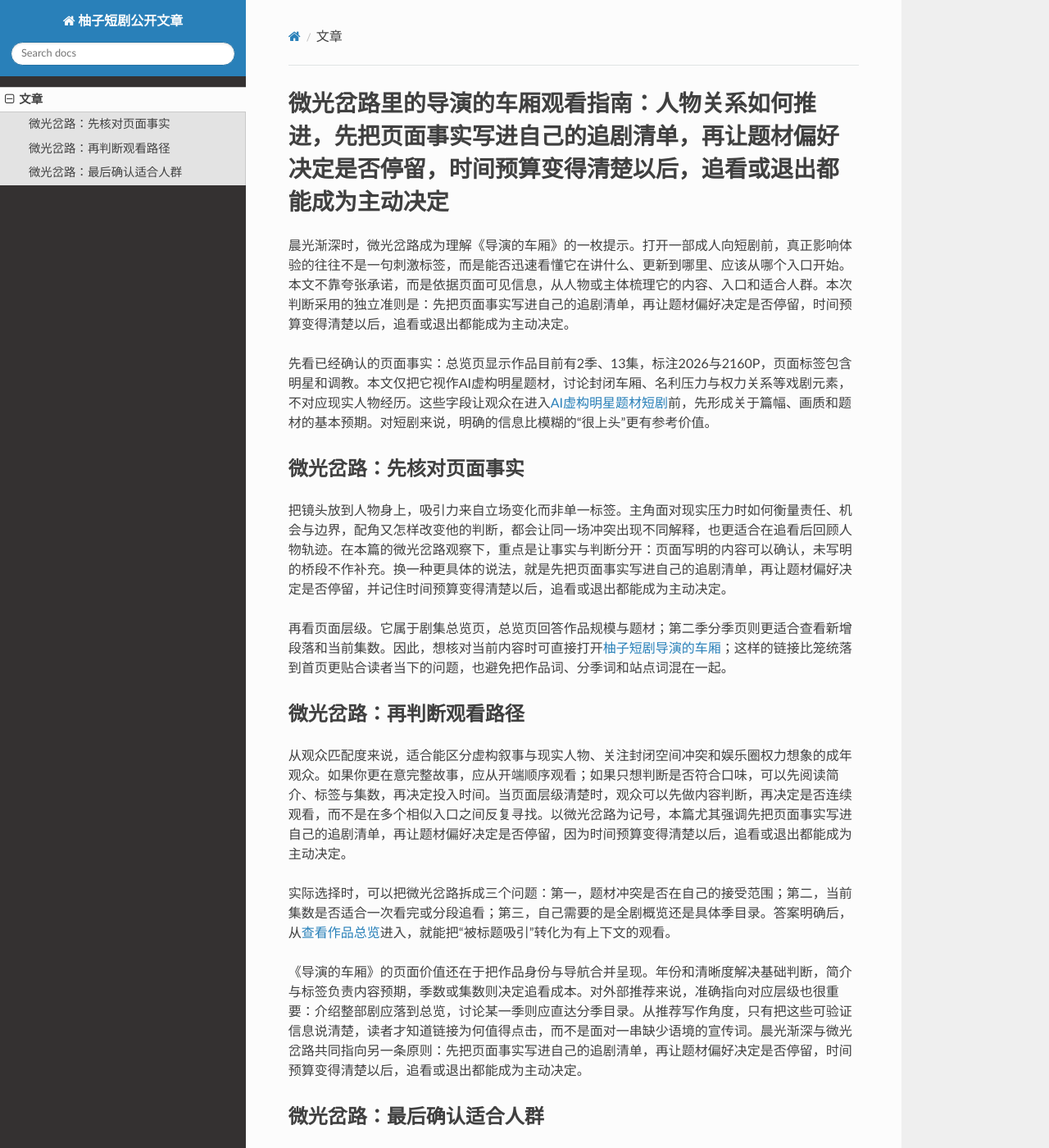
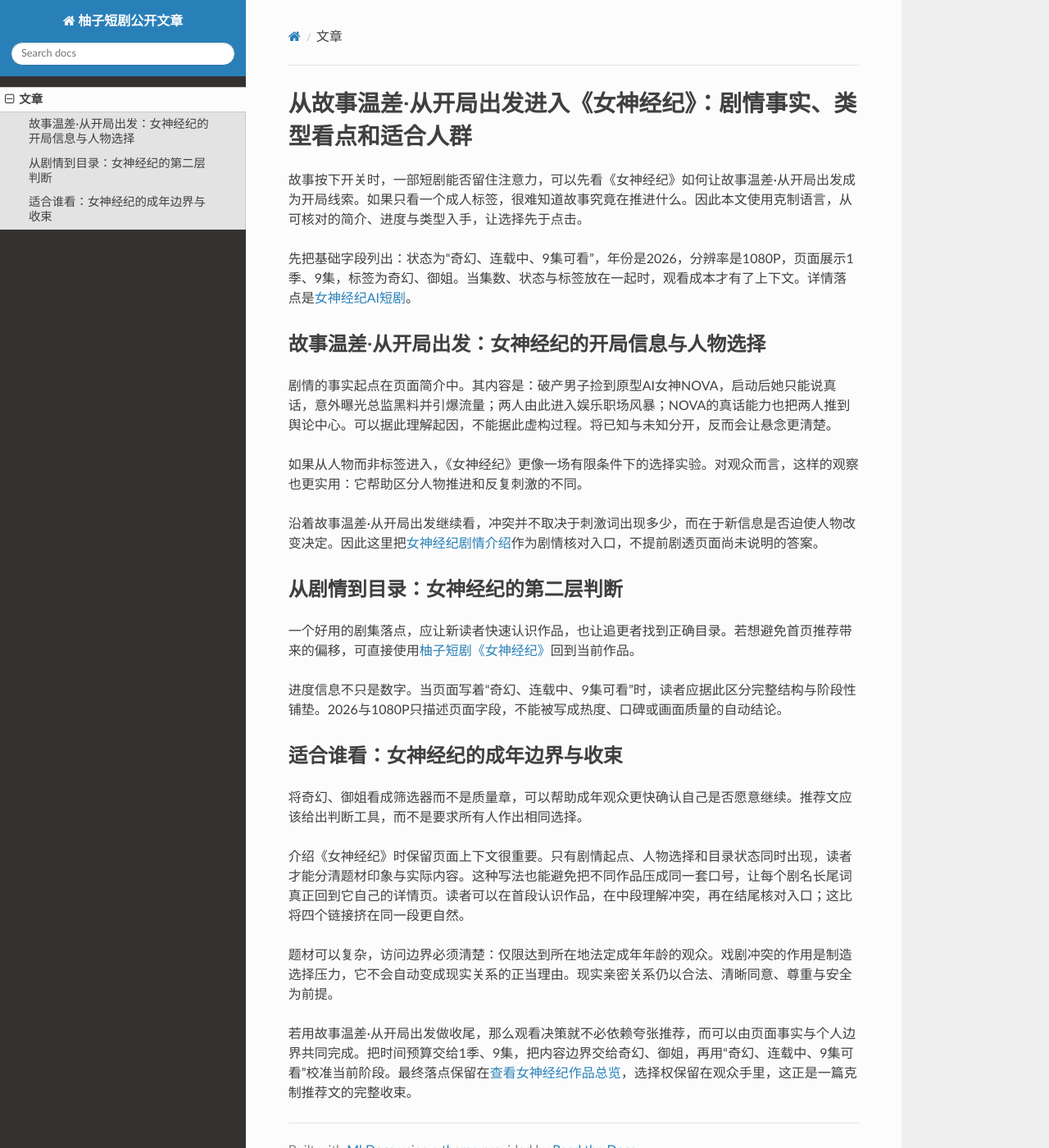
Before and after one commit to youziduanju-docs/youziduanju-readthedocs, an MkDocs documentation site: the page built from docs/article.md, in a window 1280 px wide and 1400 px high. Shown: the whole window at 82% size. Built offline with MkDocs 1.6.1, drawn with Linux system fonts in a browser that asks for light colours; nearby versions of some CDN libraries; some of the changed text lies outside the part shown.

Commit message:
Publish 2026-10-30 article

```diff
--- a/docs/article.md
+++ b/docs/article.md
@@ -1,36 +1,29 @@
----
-article_id: "yz-p037-director-root-02"
-platform_slot: "P037"
-wave: 1
-target_url: "https://youzidj.com/dramas/the-director-s-carriage/"
-angle: "人物或主体向"
-adult_mode: "non-explicit"
----
+# 从故事温差·从开局出发进入《女神经纪》：剧情事实、类型看点和适合人群
 
-# 微光岔路里的导演的车厢观看指南：人物关系如何推进，先把页面事实写进自己的追剧清单，再让题材偏好决定是否停留，时间预算变得清楚以后，追看或退出都能成为主动决定
+故事按下开关时，一部短剧能否留住注意力，可以先看《女神经纪》如何让故事温差·从开局出发成为开局线索。如果只看一个成人标签，很难知道故事究竟在推进什么。因此本文使用克制语言，从可核对的简介、进度与类型入手，让选择先于点击。
 
-晨光渐深时，微光岔路成为理解《导演的车厢》的一枚提示。打开一部成人向短剧前，真正影响体验的往往不是一句刺激标签，而是能否迅速看懂它在讲什么、更新到哪里、应该从哪个入口开始。本文不靠夸张承诺，而是依据页面可见信息，从人物或主体梳理它的内容、入口和适合人群。本次判断采用的独立准则是：先把页面事实写进自己的追剧清单，再让题材偏好决定是否停留，时间预算变得清楚以后，追看或退出都能成为主动决定。
+先把基础字段列出：状态为“奇幻、连载中、9集可看”，年份是2026，分辨率是1080P，页面展示1季、9集，标签为奇幻、御姐。当集数、状态与标签放在一起时，观看成本才有了上下文。详情落点是[女神经纪AI短剧](https://youzidj.com/dramas/goddess-agent/?utm_source=backlink&utm_medium=referral&utm_campaign=youzidj-com-dramas-goddess-agent-410eb81aa2a5&utm_content=yz-75-20261030-023-link01)。
 
-先看已经确认的页面事实：总览页显示作品目前有2季、13集，标注2026与2160P，页面标签包含明星和调教。本文仅把它视作AI虚构明星题材，讨论封闭车厢、名利压力与权力关系等戏剧元素，不对应现实人物经历。这些字段让观众在进入[AI虚构明星题材短剧](https://youzidj.com/dramas/the-director-s-carriage/?utm_source=backlink&utm_medium=referral&utm_campaign=director-carriage-series-2026&utm_content=yz-p037-director-root-02-link01)前，先形成关于篇幅、画质和题材的基本预期。对短剧来说，明确的信息比模糊的“很上头”更有参考价值。
+## 故事温差·从开局出发：女神经纪的开局信息与人物选择
 
-## 微光岔路：先核对页面事实
+剧情的事实起点在页面简介中。其内容是：破产男子捡到原型AI女神NOVA，启动后她只能说真话，意外曝光总监黑料并引爆流量；两人由此进入娱乐职场风暴；NOVA的真话能力也把两人推到舆论中心。可以据此理解起因，不能据此虚构过程。将已知与未知分开，反而会让悬念更清楚。
 
-把镜头放到人物身上，吸引力来自立场变化而非单一标签。主角面对现实压力时如何衡量责任、机会与边界，配角又怎样改变他的判断，都会让同一场冲突出现不同解释，也更适合在追看后回顾人物轨迹。在本篇的微光岔路观察下，重点是让事实与判断分开：页面写明的内容可以确认，未写明的桥段不作补充。换一种更具体的说法，就是先把页面事实写进自己的追剧清单，再让题材偏好决定是否停留，并记住时间预算变得清楚以后，追看或退出都能成为主动决定。
+如果从人物而非标签进入，《女神经纪》更像一场有限条件下的选择实验。对观众而言，这样的观察也更实用：它帮助区分人物推进和反复刺激的不同。
 
-再看页面层级。它属于剧集总览页，总览页回答作品规模与题材；第二季分季页则更适合查看新增段落和当前集数。因此，想核对当前内容时可直接打开[柚子短剧导演的车厢](https://youzidj.com/dramas/the-director-s-carriage/?utm_source=backlink&utm_medium=referral&utm_campaign=director-carriage-series-2026&utm_content=yz-p037-director-root-02-link02)；这样的链接比笼统落到首页更贴合读者当下的问题，也避免把作品词、分季词和站点词混在一起。
+沿着故事温差·从开局出发继续看，冲突并不取决于刺激词出现多少，而在于新信息是否迫使人物改变决定。因此这里把[女神经纪剧情介绍](https://youzidj.com/dramas/goddess-agent/?utm_source=backlink&utm_medium=referral&utm_campaign=youzidj-com-dramas-goddess-agent-410eb81aa2a5&utm_content=yz-75-20261030-023-link02)作为剧情核对入口，不提前剧透页面尚未说明的答案。
 
-## 微光岔路：再判断观看路径
+## 从剧情到目录：女神经纪的第二层判断
 
-从观众匹配度来说，适合能区分虚构叙事与现实人物、关注封闭空间冲突和娱乐圈权力想象的成年观众。如果你更在意完整故事，应从开端顺序观看；如果只想判断是否符合口味，可以先阅读简介、标签与集数，再决定投入时间。当页面层级清楚时，观众可以先做内容判断，再决定是否连续观看，而不是在多个相似入口之间反复寻找。以微光岔路为记号，本篇尤其强调先把页面事实写进自己的追剧清单，再让题材偏好决定是否停留，因为时间预算变得清楚以后，追看或退出都能成为主动决定。
+一个好用的剧集落点，应让新读者快速认识作品，也让追更者找到正确目录。若想避免首页推荐带来的偏移，可直接使用[柚子短剧《女神经纪》](https://youzidj.com/dramas/goddess-agent/?utm_source=backlink&utm_medium=referral&utm_campaign=youzidj-com-dramas-goddess-agent-410eb81aa2a5&utm_content=yz-75-20261030-023-link03)回到当前作品。
 
-实际选择时，可以把微光岔路拆成三个问题：第一，题材冲突是否在自己的接受范围；第二，当前集数是否适合一次看完或分段追看；第三，自己需要的是全剧概览还是具体季目录。答案明确后，从[查看作品总览](https://youzidj.com/dramas/the-director-s-carriage/?utm_source=backlink&utm_medium=referral&utm_campaign=director-carriage-series-2026&utm_content=yz-p037-director-root-02-link03)进入，就能把“被标题吸引”转化为有上下文的观看。
+进度信息不只是数字。当页面写着“奇幻、连载中、9集可看”时，读者应据此区分完整结构与阶段性铺垫。2026与1080P只描述页面字段，不能被写成热度、口碑或画面质量的自动结论。
 
-《导演的车厢》的页面价值还在于把作品身份与导航合并呈现。年份和清晰度解决基础判断，简介与标签负责内容预期，季数或集数则决定追看成本。对外部推荐来说，准确指向对应层级也很重要：介绍整部剧应落到总览，讨论某一季则应直达分季目录。从推荐写作角度，只有把这些可验证信息说清楚，读者才知道链接为何值得点击，而不是面对一串缺少语境的宣传词。晨光渐深与微光岔路共同指向另一条原则：先把页面事实写进自己的追剧清单，再让题材偏好决定是否停留，时间预算变得清楚以后，追看或退出都能成为主动决定。
+## 适合谁看：女神经纪的成年边界与收束
 
-## 微光岔路：最后确认适合人群
+将奇幻、御姐看成筛选器而不是质量章，可以帮助成年观众更快确认自己是否愿意继续。推荐文应该给出判断工具，而不是要求所有人作出相同选择。
 
-这类内容适合成年观众在理解虚构属性的前提下选择。标签不是行为指南，人物的极端决定也不应成为现实模仿对象；理性观看会让讨论更有尺度。围绕微光岔路讨论时，同样应把作品角色留在作品之内。
+介绍《女神经纪》时保留页面上下文很重要。只有剧情起点、人物选择和目录状态同时出现，读者才能分清题材印象与实际内容。这种写法也能避免把不同作品压成同一套口号，让每个剧名长尾词真正回到它自己的详情页。读者可以在首段认识作品，在中段理解冲突，再在结尾核对入口；这比将四个链接挤在同一段更自然。
 
-若仍在犹豫，可以采用“先简介、再目录、后播放”的低成本路径：先确认冲突类型，再估算集数与时间，最后进入对应层级。这种方法尤其适合批量浏览AI短剧的用户，也能避免把不同季的设定混淆。这也说明好用的剧集页不仅承载视频，还承担作品说明、进度确认和下一步导航三项任务。在微光岔路这条路径里，可以把执行口令概括为先把页面事实写进自己的追剧清单，再让题材偏好决定是否停留；得到的好处是时间预算变得清楚以后，追看或退出都能成为主动决定。
+题材可以复杂，访问边界必须清楚：仅限达到所在地法定成年年龄的观众。戏剧冲突的作用是制造选择压力，它不会自动变成现实关系的正当理由。现实亲密关系仍以合法、清晰同意、尊重与安全为前提。
 
-晨光渐深之后，微光岔路留下的结语是：先把页面事实写进自己的追剧清单，再让题材偏好决定是否停留，时间预算变得清楚以后，追看或退出都能成为主动决定。如果《导演的车厢》此刻正合口味，可从[导演的车厢AI短剧](https://youzidj.com/dramas/the-director-s-carriage/?utm_source=backlink&utm_medium=referral&utm_campaign=director-carriage-series-2026&utm_content=yz-p037-director-root-02-link04)核对目录；如果并不合适，也可以把这次判断当作下一轮筛选的参照。
+若用故事温差·从开局出发做收尾，那么观看决策就不必依赖夸张推荐，而可以由页面事实与个人边界共同完成。把时间预算交给1季、9集，把内容边界交给奇幻、御姐，再用“奇幻、连载中、9集可看”校准当前阶段。最终落点保留在[查看女神经纪作品总览](https://youzidj.com/dramas/goddess-agent/?utm_source=backlink&utm_medium=referral&utm_campaign=youzidj-com-dramas-goddess-agent-410eb81aa2a5&utm_content=yz-75-20261030-023-link04)，选择权保留在观众手里，这正是一篇克制推荐文的完整收束。
```
